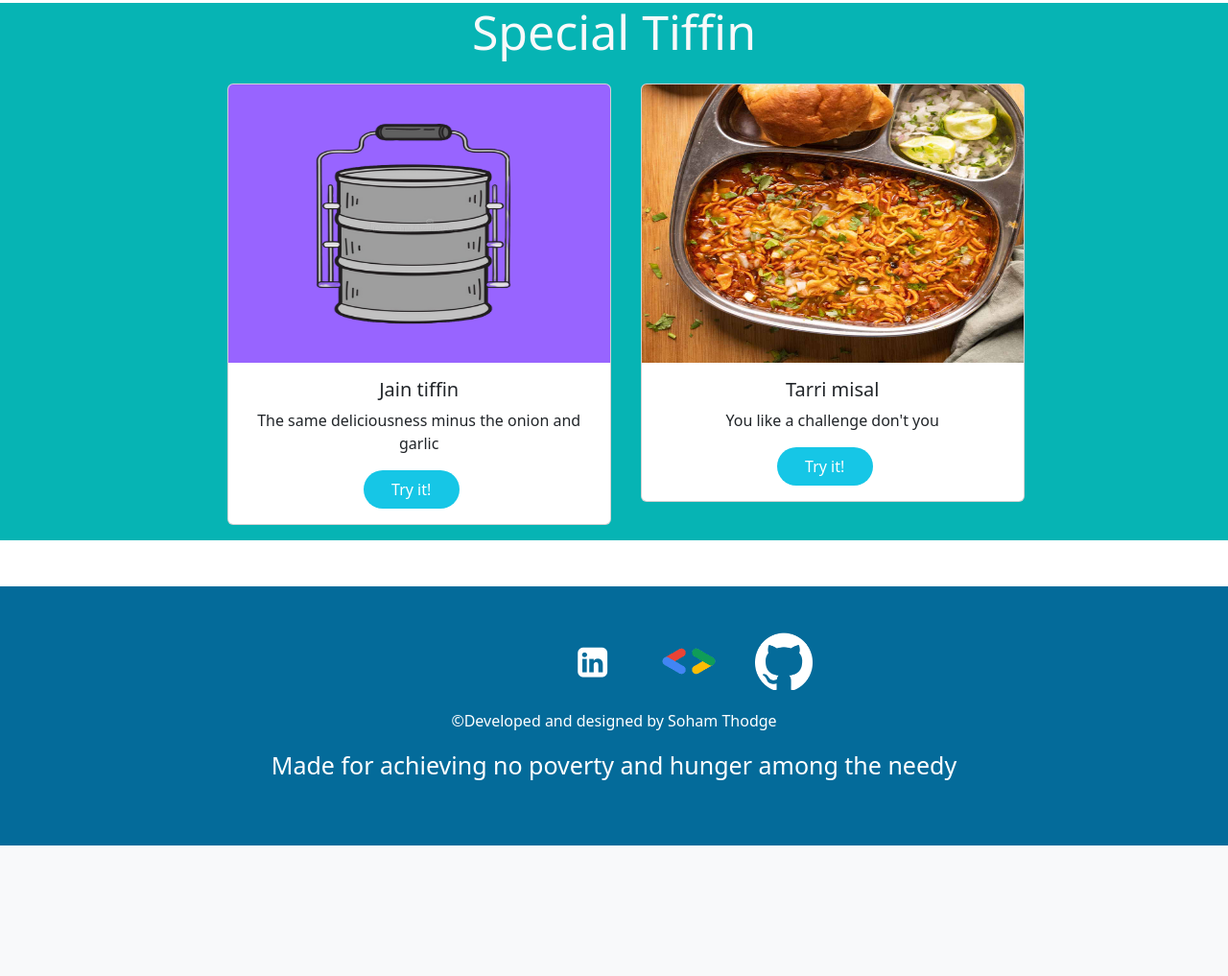
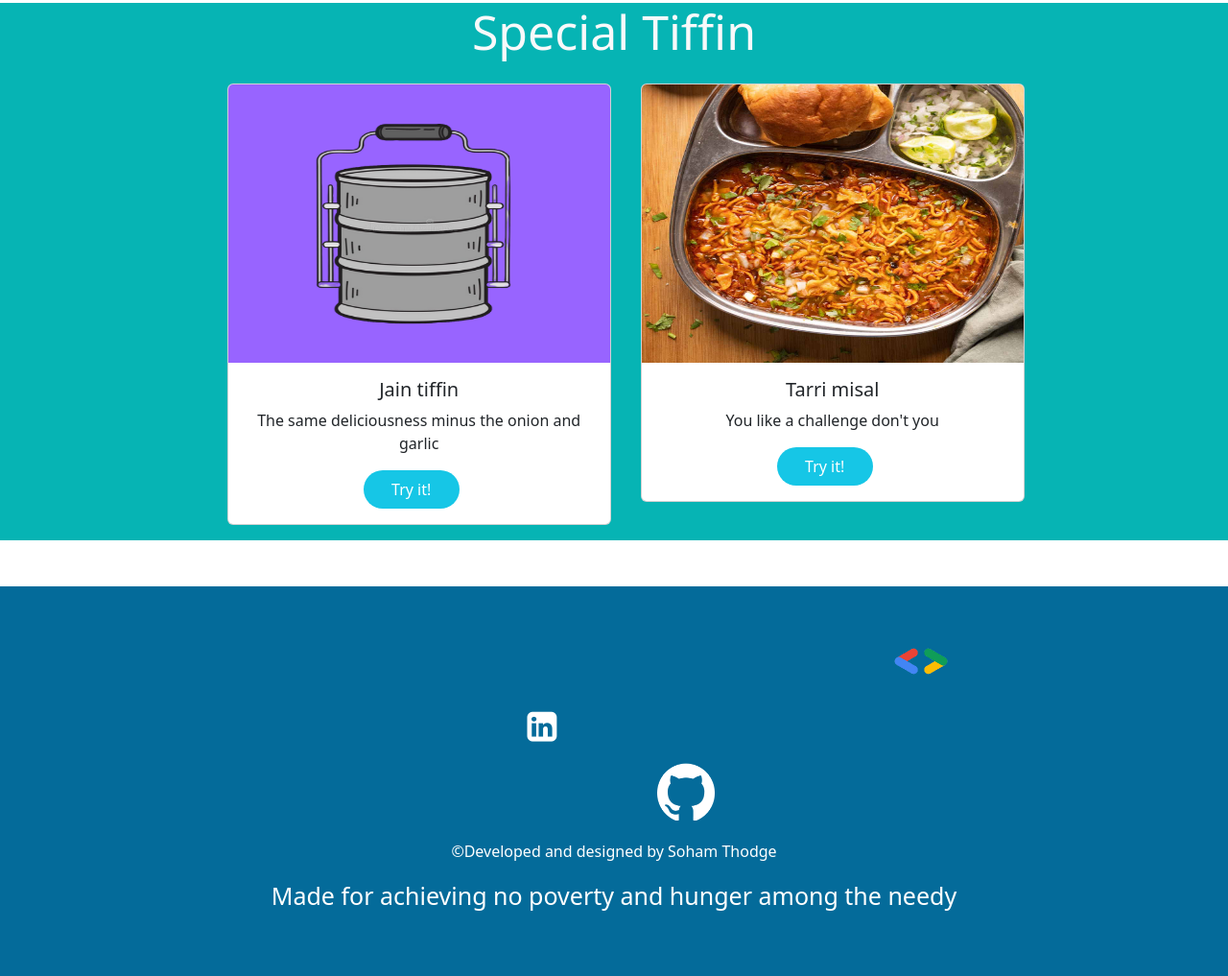
Before and after one commit to Soham-Thodge/Google_solution_challenge, a PHP site: page /customer_options.html in a window 1280 px wide; the page is wider, and only the part inside the window is pictured. Shown: the part 2680-3697 px from the top of that part at 96% size. Before the commit the page ends 3561 px from the top of that part, so only its background shows below. Run offline with PHP 8.4, Linux system fonts and the light colour scheme.

Commit message:
Update Dabewallah.css

```diff
--- a/Dabewallah.css
+++ b/Dabewallah.css
@@ -372,3 +372,9 @@ text-align: left;;
     margin-top: 100px;
   }
 }
+
+.footer {
+    display: flex;
+    flex-direction: column;
+    align-items: center;
+}
```
